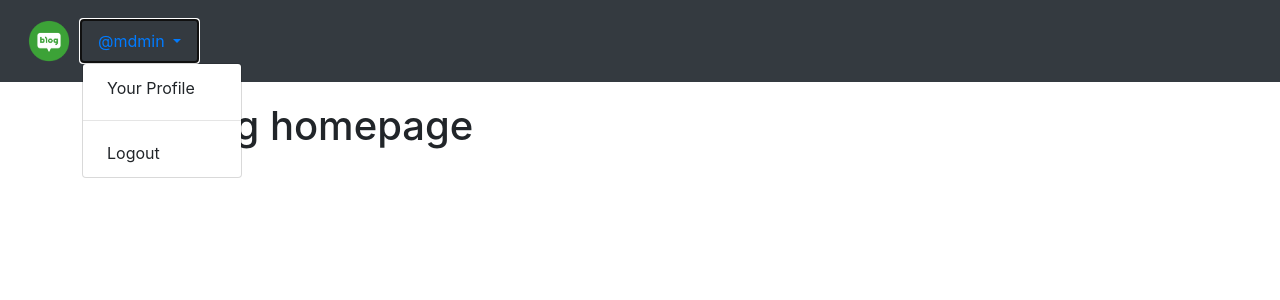
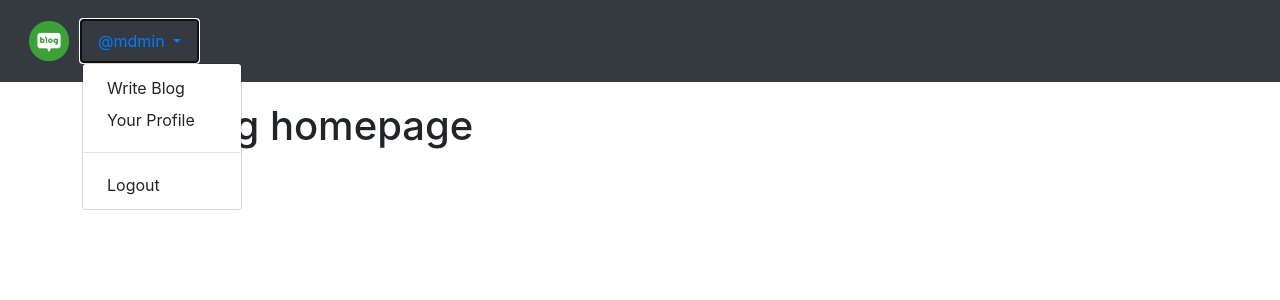
Before and after one commit to dev1minhaz/DjangoBlogApp, a Django app: page /blog/ in a window 1280 px wide, after a click that opens the changed part. Shown: the top 300 px of the page. Run offline with Django 3.2, Linux system fonts and the light colour scheme; a user stored in the database is signed in.

Commit message:
Write Blog

```diff
--- a/DjangoBlog/App_Blog/models.py
+++ b/DjangoBlog/App_Blog/models.py
@@ -36,3 +36,5 @@ class Like(models.Model):
         Blog, on_delete=models.CASCADE, related_name="liked_blog")
     user = models.ForeignKey(
         User, on_delete=models.CASCADE, related_name="liker_user")
+    def __str__(self):
+        return self.user+" likes "+self.blog
--- a/DjangoBlog/App_Blog/urls.py
+++ b/DjangoBlog/App_Blog/urls.py
@@ -3,5 +3,6 @@ from . import views
 
 app_name="App_Blog"
 urlpatterns = [
-    path('',views.blog_list,name="blog_list")
+    path('',views.blog_list,name="blog_list"),
+    path('write/',views.CreateBlog.as_view(),name="create_blog"),
 ]
--- a/DjangoBlog/App_Blog/views.py
+++ b/DjangoBlog/App_Blog/views.py
@@ -1,5 +1,27 @@
-from django.shortcuts import render
+from django.shortcuts import render, HttpResponseRedirect
+from django.views.generic import CreateView, UpdateView, ListView, DetailView, View, TemplateView, DeleteView
+from .models import Blog, Comment, Like
+from django.urls import reverse, reverse_lazy
+from django.contrib.auth.decorators import login_required
+from django.contrib.auth.mixins import LoginRequiredMixin
+import uuid
 
 # Create your views here.
+
+
 def blog_list(request):
-    return render(request,'App_Blog/blog_list.html',context={})
+    return render(request, 'App_Blog/blog_list.html', context={})
+
+
+class CreateBlog(LoginRequiredMixin, CreateView):
+    model = Blog
+    template_name = "App_Blog/create_blog.html"
+    fields = ('blog_title', "blog_content", "blog_image")
+
+    def form_valid(self, form):
+        blog_obj = form.save(commit=False)
+        blog_obj.author = self.request.user
+        title = blog_obj.blog_title
+        blog_obj.slug = title.replace(" ", "-")+"-"+str(uuid.uuid4())
+        blog_obj.save()
+        return HttpResponseRedirect(reverse('index'))
--- /dev/null
+++ b/DjangoBlog/templates/App_Blog/blog_details.html
@@ -0,0 +1,5 @@
+{% extends 'base.html' %}
+{% block title_block %}{% endblock title_block %}
+{% block body_block %}
+
+{% endblock body_block %}
--- a/DjangoBlog/templates/base.html
+++ b/DjangoBlog/templates/base.html
@@ -22,7 +22,7 @@
                     @{{user.username}}
                 </a>
                 <div class="dropdown-menu">
-                    {% comment %} <a class="dropdown-item" href="{% url 'App_Blog:create_blog' %}">Write Blog</a> {% endcomment %}
+                    <a class="dropdown-item" href="{% url 'App_Blog:create_blog' %}">Write Blog</a>
                     {% comment %} <a class="dropdown-item" href="{% url 'App_Blog:my_blogs' %}">My Blogs</a> {% endcomment %}
                     <a class="dropdown-item" href="{% url 'App_Login:profile' %}">Your Profile</a>
                     <hr>
```
Also changed, not shown: DjangoBlog/templates/App_Blog/create_blog.html (added, +11 -0 lines), DjangoBlog/templates/App_Blog/edit_blog.html (added), DjangoBlog/templates/App_Blog/my_blog.html (added).
